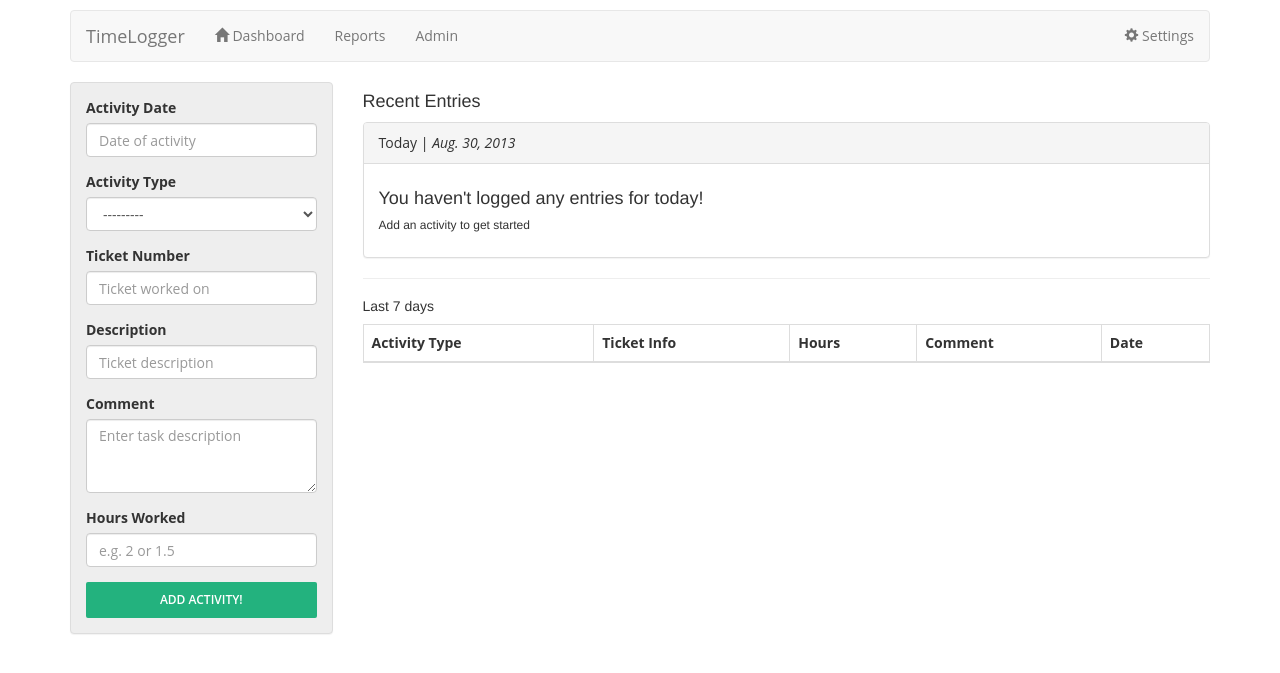
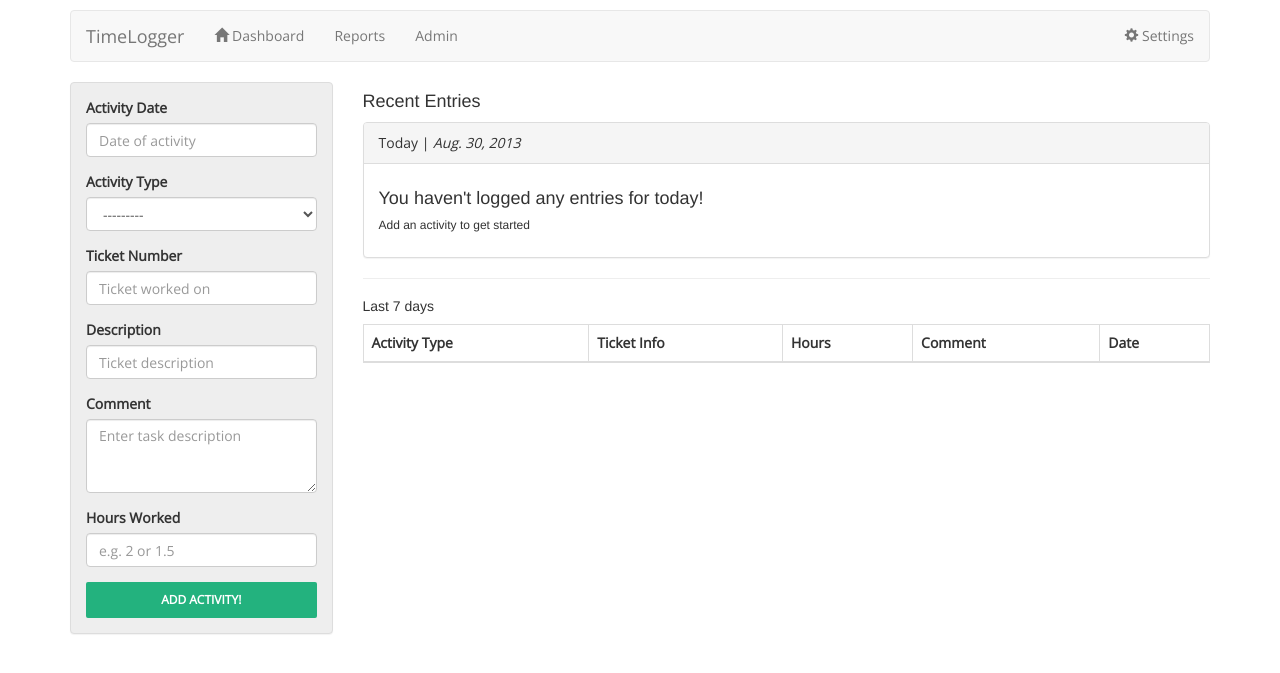
Before and after one commit to hugo506/TimeLogger, a Django app: page / in a window 1280 px wide. Shown: the top 673 px of the page. Run offline with Django 3.2, Linux system fonts and the light colour scheme; a user stored in the database is signed in; data comes from the database, SQL or seed files in the repository; lists and menus that the app fills with data are empty; some libraries are stand-ins or nearby versions.

Commit message:
Open sans added

```diff
--- a/templates/activities/base.html
+++ b/templates/activities/base.html
@@ -11,6 +11,7 @@
     <link href="{{ STATIC_URL }}css/bootstrap.min.css" rel="stylesheet">
     <link href="{{ STATIC_URL }}css/datepicker.css" rel="stylesheet">
     <link href="{{ STATIC_URL }}css/nprogress.css" rel="stylesheet">
+    <link href='http://fonts.googleapis.com/css?family=Open+Sans' rel='stylesheet' type='text/css'>
     <link href="http://ajax.aspnetcdn.com/ajax/jquery.dataTables/1.9.4/css/jquery.dataTables.css" rel="stylesheet">
     <link href="{{ STATIC_URL }}css/custom.css" rel="stylesheet">
 
```
